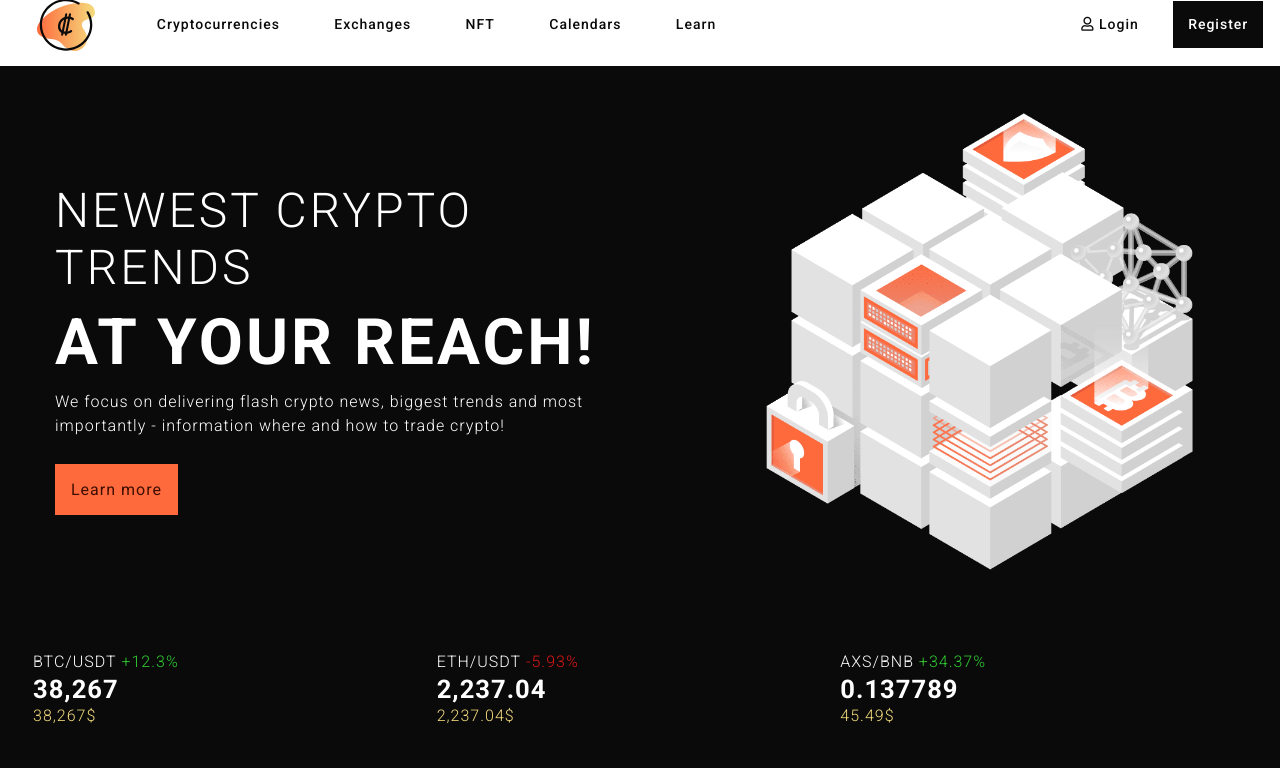
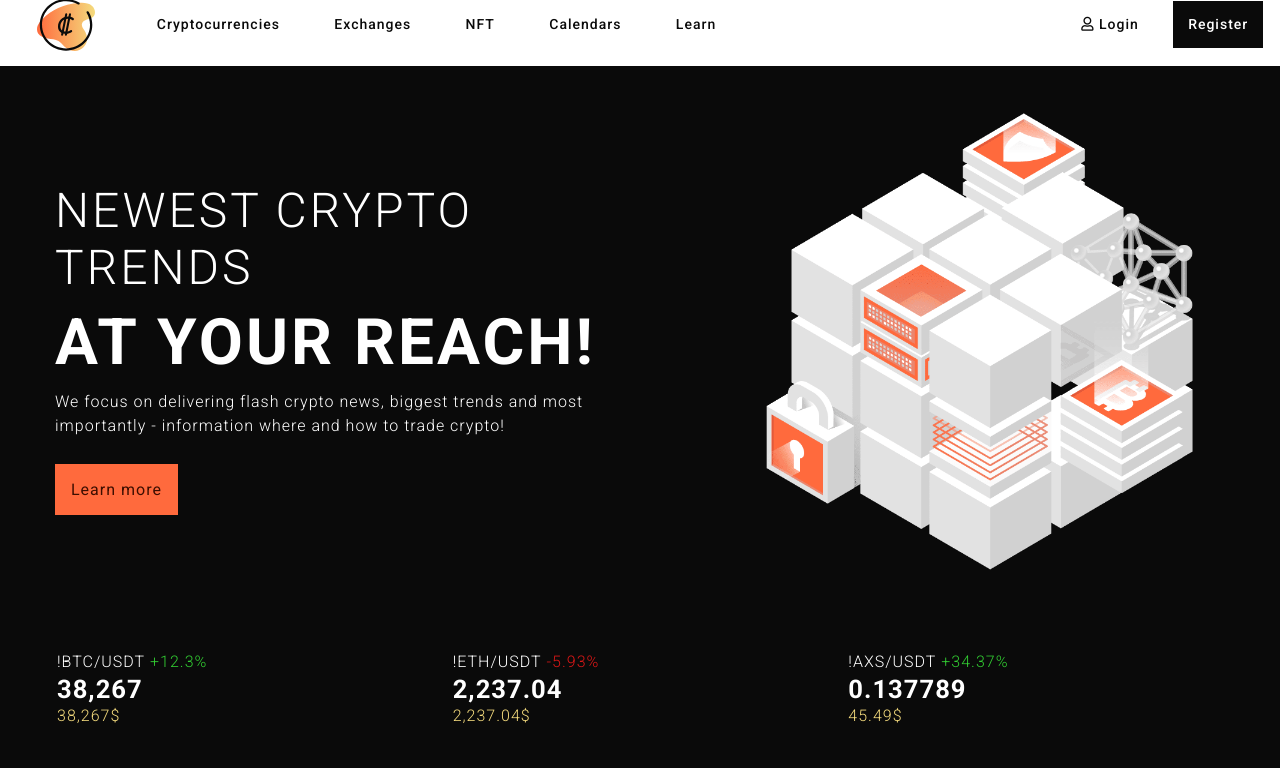
Before and after one commit to rimkusaurimas/Crypto-web, a PHP site: page / in a window 1280 px wide. Shown: the part 16-785 px from the top of the page. Run offline with PHP 8.4, Linux system fonts and the light colour scheme.

Commit message:
full code cleanup

```diff
--- a/assets/css/_clpw.scss
+++ b/assets/css/_clpw.scss
@@ -16,7 +16,7 @@
 		padding-left: 25px;
 
 		@media screen and (min-width: 400px) {
-			padding-left: 45px;
+			padding-left: 69px;
 		}
 
 		.pair {
@@ -36,6 +36,7 @@
 
 			.percentage-pair {
 				display: flex;
+				align-items: center;
 
 				.percent-color-g {
 					color: #32CD32;
--- a/assets/css/_mixins.scss
+++ b/assets/css/_mixins.scss
@@ -1,8 +1,10 @@
 @include media-breakpoint-down(md){
-    .percentage-pair-name, .price-small, .price-big{
+    .percentage-pair-name, .price-small, .price-big, .percent-color-g, .percent-color-r{
         font-size: 0.8rem;
     }
+}
 
+@include media-breakpoint-down(md){
     .crypto-pairs .col-sm-6{
         height: 100%;
     }
--- a/assets/script/main.js
+++ b/assets/script/main.js
@@ -8,7 +8,7 @@ $(document).ready(function () {
         }
     });
 
-   //$(".nav-item.dropdown").mouseout(function () {
+   $(".nav-item.dropdown").mouseout(function () {
         let dropdownMenu = $(this).children(".dropdown-menu");
         if (dropdownMenu.is(":visible")) {
             dropdownMenu.removeClass("show");
```
Also changed, not shown: assets/css/main.css.
